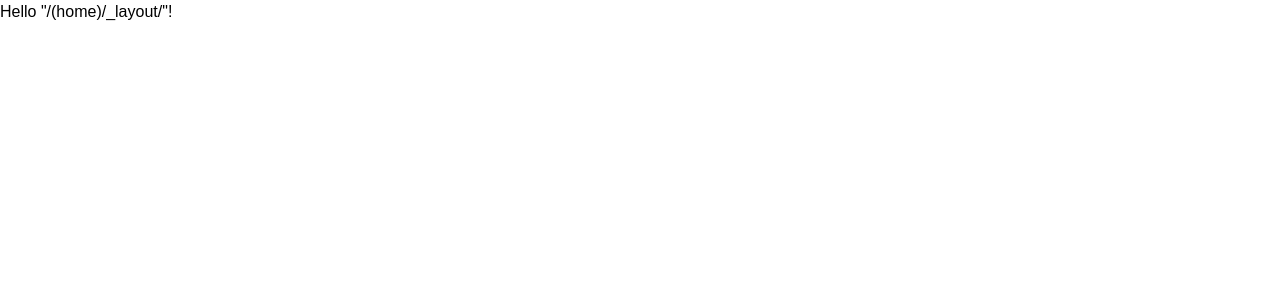
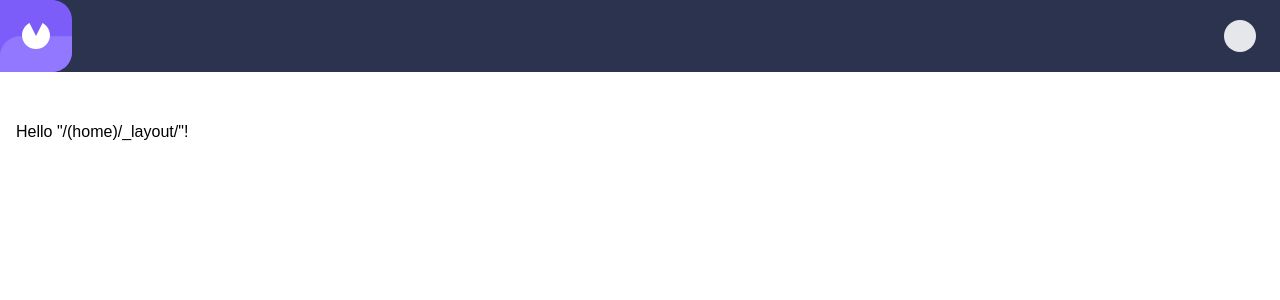
Before and after one commit to eljohn316/invoicy-frontend, a React (Vite) app: page / in a window 1280 px wide. Shown: the top 300 px of the page. Built offline with nearby package versions, Linux system fonts and the light colour scheme.

Commit message:
add temporary navigation component

```diff
--- a/package.json
+++ b/package.json
@@ -36,6 +36,7 @@
     "prettier-plugin-tailwindcss": "^0.7.2",
     "typescript": "~6.0.2",
     "typescript-eslint": "^8.58.0",
-    "vite": "^8.0.4"
+    "vite": "^8.0.4",
+    "vite-plugin-svgr": "^5.2.0"
   }
 }
--- /dev/null
+++ b/src/components/navigation.tsx
@@ -0,0 +1,10 @@
+import Logo from '@/assets/logo.svg?react';
+
+export function Navigation() {
+  return (
+    <nav className="bg-bunker-900 flex h-18 items-center justify-between">
+      <Logo className="h-full w-auto shrink-0" />
+      <div className="mr-6 size-8 rounded-full bg-gray-200" />
+    </nav>
+  );
+}
--- a/src/routes/__root.tsx
+++ b/src/routes/__root.tsx
@@ -1,6 +1,7 @@
 import * as React from 'react';
 import { Outlet, createRootRoute } from '@tanstack/react-router';
 import { TanStackRouterDevtools } from '@tanstack/react-router-devtools';
+import { Navigation } from '@/components/navigation';
 
 export const Route = createRootRoute({
   component: RootComponent,
@@ -9,7 +10,10 @@ export const Route = createRootRoute({
 function RootComponent() {
   return (
     <React.Fragment>
-      <Outlet />
+      <Navigation />
+      <div className="px-4 py-8 sm:py-12">
+        <Outlet />
+      </div>
       <TanStackRouterDevtools />
     </React.Fragment>
   );
--- a/src/styles.css
+++ b/src/styles.css
@@ -13,6 +13,18 @@
   --color-primary-800: #491dba;
   --color-primary-900: #3e1a98;
   --color-primary-950: #240e67;
+
+  --color-bunker-50: #f5f6fa;
+  --color-bunker-100: #eaecf4;
+  --color-bunker-200: #cfd5e8;
+  --color-bunker-300: #a5b2d4;
+  --color-bunker-400: #7589bb;
+  --color-bunker-500: #536aa4;
+  --color-bunker-600: #405389;
+  --color-bunker-700: #35436f;
+  --color-bunker-800: #2f3b5d;
+  --color-bunker-900: #2b334f;
+  --color-bunker-950: #0c0e16;
 }
 
 @layer base {
--- /dev/null
+++ b/src/vite-env.d.ts
@@ -0,0 +1 @@
+/// <reference types="vite-plugin-svgr/client" />
--- a/vite.config.ts
+++ b/vite.config.ts
@@ -3,6 +3,7 @@ import { defineConfig } from 'vite';
 import react from '@vitejs/plugin-react';
 import tailwindcss from '@tailwindcss/vite';
 import { tanstackRouter } from '@tanstack/router-plugin/vite';
+import svgr from 'vite-plugin-svgr';
 
 export default defineConfig({
   plugins: [
@@ -11,6 +12,7 @@ export default defineConfig({
       autoCodeSplitting: true,
     }),
     tailwindcss(),
+    svgr(),
     react(),
   ],
   resolve: {
```
Also changed, not shown: src/assets/logo.svg (added), 1 other file (tests, documents, lock files or other folders).
